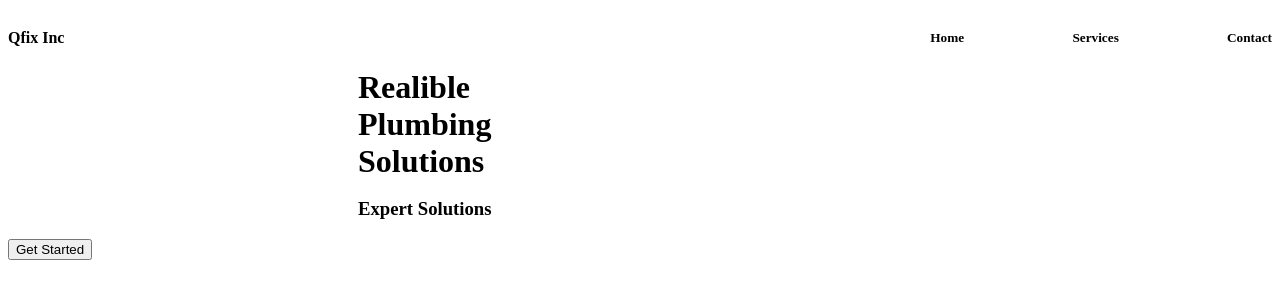
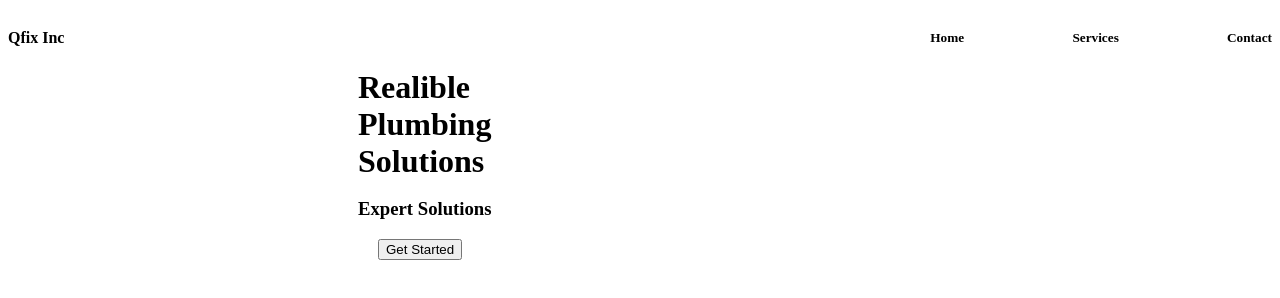
Before and after one commit to Pematsewang/Qfix-inc, a plain HTML site: page index.html in a window 1280 px wide. Drawn offline with Linux system fonts and the light colour scheme.

Commit message:
index outline done

```diff
--- a/css/style.css
+++ b/css/style.css
@@ -27,3 +27,11 @@ display: flex;
 .title3 {
     margin:0;
 }
+
+.button {
+    margin-left: 370px;
+
+}
+.about {
+text-align: center;
+}
--- a/index.html
+++ b/index.html
@@ -23,8 +23,7 @@
     <h1 class="title3">Solutions</h1>
     <h3>Expert Solutions</h3>
     </div>
-    <div class="button">
-    <button type="button">Get Started</button>
-      </div>
+    <button type="button" class="button">Get Started</button>
+
   </body>
 </html>
```
Also changed, not shown: about.html (+5 -0 lines).
